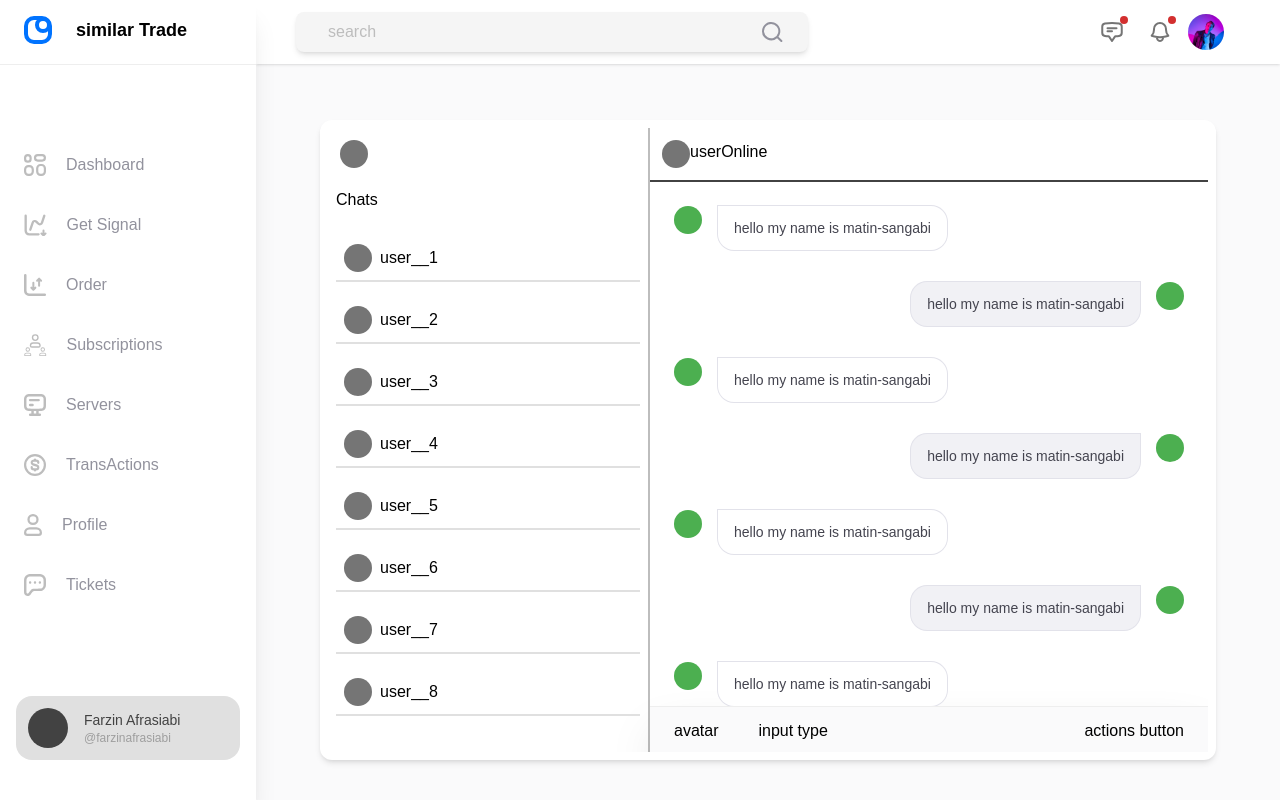
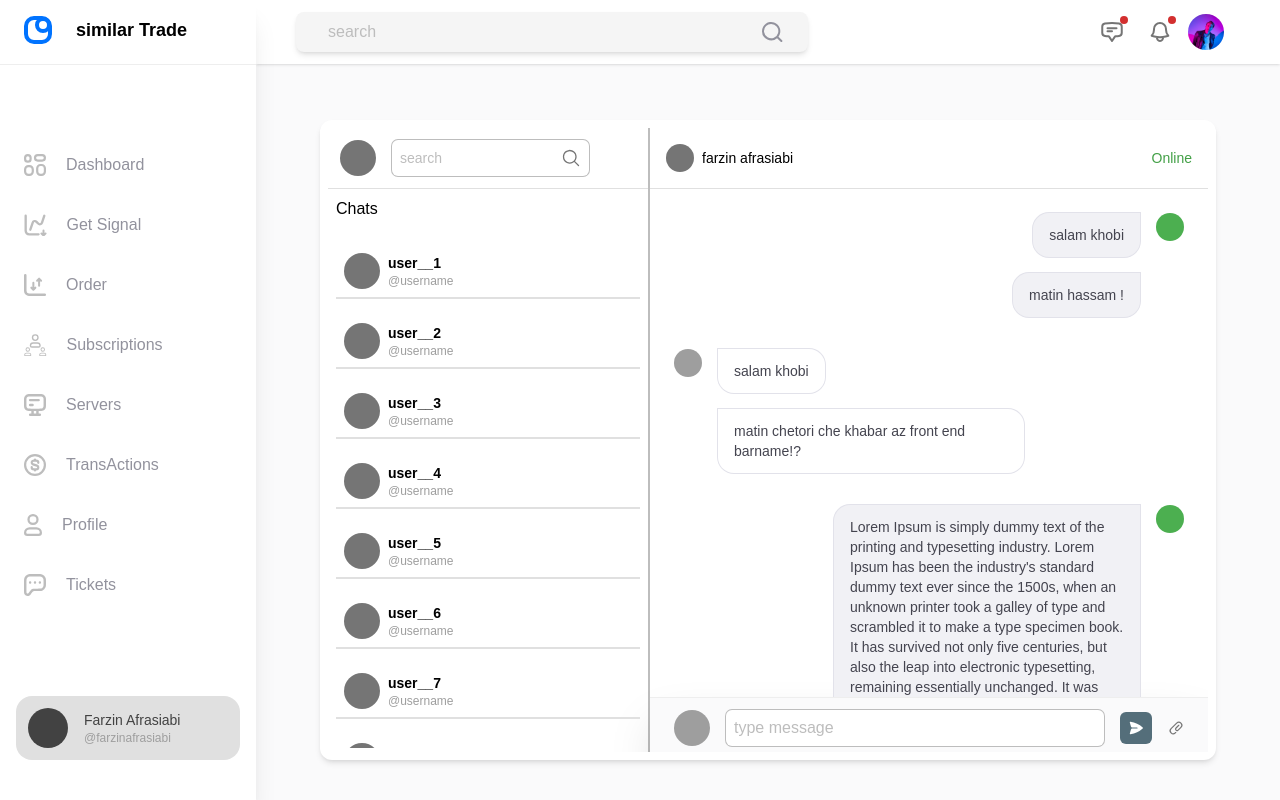
Before and after one commit to FarzinAfrasiabi/similar-trade, a Next.js app: page /chats in a window 1280 px wide. Built offline with nearby package versions, Linux system fonts and the light colour scheme.

Commit message:
update chat design

```diff
--- a/src/pages/chats/index.js
+++ b/src/pages/chats/index.js
@@ -11,6 +11,18 @@ import {
   Typography,
 } from "@mui/material";
 import { useTheme } from "@mui/material/styles";
+import { Children } from "react";
+import {
+  HiPaperAirplane,
+  HiPaperClip,
+  HiSearch,
+  HiSearchCircle,
+} from "react-icons/hi";
+import {
+  HiMagnifyingGlass,
+  HiMiniPaperAirplane,
+  HiMiniPaperClip,
+} from "react-icons/hi2";
 const ChatPage = () => {
   //* hooks
   const theme = useTheme();
@@ -22,26 +34,45 @@ const ChatPage = () => {
           <div className="w-full h-full flex relative overflow-hidden">
             {/* chat sidebar */}
             <div>
-              <div className="h-full block static border-r-2 border-gray-400">
-                <div className="w-80 flex flex-col static overflow-y-auto">
+              <div className="h-full block static border-r-2 border-gray-400 ">
+                <div className="w-80 flex flex-col static overflow-y-auto overflow-x-hidden h-full">
                   {/* search user and other */}
-                  <div className="p-3 border-b-1 border-b-gray-400 flex items-center">
-                    <div className="w-7 h-7 rounded-full bg-gray-600"></div>
+                  <div className="p-3 border-b  flex items-center gap-x-4  border-gray-300">
+                    <div className="w-9 h-9 rounded-full bg-gray-600"></div>
+                    <div className="relative flex items-center justify-between">
+                      <input
+                        type="text"
+                        className="border-none py-2 outline-none ring-1 ring-gray-400 rounded-md px-2 text-sm focus:shadow focus:ring-2 transition-all ease-in-out duration-100"
+                        placeholder="search"
+                      />
+                      <span className="absolute text-gray-600 right-2 text-xl">
+                        <HiMagnifyingGlass />
+                      </span>
+                    </div>
                   </div>
+
                   {/* users */}
-                  <div className="h-[calc(100% - 4.0625rem)]">
-                    <div className="relative h-full overflow-hidden ">
+                  <div className="h-[calc(100%-4.0625rem)]">
+                    <div className="relative h-full overflow-y-auto overflow-x-hidden ">
                       <div className="p-2 flex flex-col gap-y-6">
                         <h5>Chats</h5>
                         <ul className="flex flex-col gap-y-4">
-                          {[1, 2, 2, 2, 2, 2, 2, 2].map((_, i) => {
+                          {[1, 2, 2, 2, 2, 2, 2, 2, 3, 4, 5].map((_, i) => {
                             return (
                               <li
                                 key={i}
-                                className="p-2 w-full border-b-2 border-gray-300 flex gap-x-2 items-center"
+                                className="p-2 w-full border-b-2 border-gray-300 flex gap-x-2 last:border-b-0 items-center"
                               >
-                                <div className="w-7 h-7 rounded-full bg-gray-600"></div>
-                                {`user__${i + 1}`}
+                                {/* avatar */}
+                                <div className="w-9 h-9 rounded-full bg-gray-600"></div>
+                                <div className="flexx flex-col gap-y-2">
+                                  <h2 className="text-sm font-semibold">{`user__${
+                                    i + 1
+                                  }`}</h2>
+                                  <h4 className="text-xs text-gray-500">
+                                    @username
+                                  </h4>
+                                </div>
                               </li>
                             );
                           })}
@@ -55,35 +86,80 @@ const ChatPage = () => {
             {/* chats main */}
             <div className="flex-grow-1 w-full h-full ">
               {/* chat user header */}
-              <div className="p-3  border-b-2 border-gray-800 w-full flex ">
-                <div className="w-7 h-7 rounded-full bg-gray-600"></div>
-                userOnline
+              <div className="w-full flex items-center justify-between p-4  border-b  border-gray-300">
+                <div className="  w-full flex items-center gap-x-2 ">
+                  <div className="w-7 h-7 rounded-full bg-gray-600"></div>
+                  <span className="text-sm">farzin afrasiabi</span>
+                </div>
+                <span className="text-sm text-green-600">Online</span>
               </div>
               {/* chat content */}
-              <div className="h-[calc(100%-6.25rem)]">
+              <div className="h-[calc(100%-7.25rem)]">
                 <div className="p-6 h-full overflow-y-auto overflow-x-hidden">
                   {/* chat list */}
+                  {/* my chat */}
+                  <UserChat isReverse={true}>
+                    <ContentData isReverse={true} content={"salam khobi"} />
+                    <ContentData isReverse={true} content={"matin hassam !"} />
+                  </UserChat>
                   {/* user chat  */}
-                  {/* my chat */}
-                  {[1, 2, 3, 4, 5, 6,7,7,7,7,7,7,8,8,8,8].map((item) => {
-                    return (
-                      <UserChat
-                        key={item}
-                        isReverse={item % 2 === 0 ? true : false}
-                        content={"hello my name is  matin-sangabi"}
+                  <UserChat>
+                    <ContentData content={"salam khobi"} />
+                    <ContentData
+                      content={
+                        "matin chetori che khabar az front end barname!?"
+                      }
+                    />
+                  </UserChat>
+                  <UserChat isReverse={true}>
+                    <ContentData
+                      isReverse={true}
+                      content={
+                        "Lorem Ipsum is simply dummy text of the printing and typesetting industry. Lorem Ipsum has been the industry's standard dummy text ever since the 1500s, when an unknown printer took a galley of type and scrambled it to make a type specimen book. It has survived not only five centuries, but also the leap into electronic typesetting, remaining essentially unchanged. It was popularised in the 1960s with the release of Letraset sheets containing Lorem Ipsum passages, and more recently with desktop publishing software like Aldus PageMaker including versions of Lorem Ipsum."
+                      }
+                    />
+                    {/* <ContentData isReverse={true} content={"matin hassam !"} /> */}
+                  </UserChat>
+                  <UserChat>
+                    <ContentData
+                      content={
+                        "Lorem Ipsum is simply dummy text of the printing and typesetting industry. Lorem Ipsum has been the industry's standard dummy text ever since the 1500s, when an unknown printer took a galley of type and scrambled it to make a type specimen book. It has survived not only five centuries, but also the leap into electronic typesetting, remaining essentially unchanged. It was popularised in the 1960s with the release of Letraset sheets containing Lorem Ipsum passages, and more recently with desktop publishing software like Aldus PageMaker including versions of Lorem Ipsum."
+                      }
+                    />
+                    {/* <ContentData isReverse={true} content={"matin hassam !"} /> */}
+                  </UserChat>
+                </div>
+                {/* form */}
+                <form className="w-full py-3 px-6 bg-[#FAFAFB] shadow-2xl border-t">
+                  <div className="w-full gap-x-4 flex items-center justify-between">
+                    <div className="w-9 h-9 rounded-full bg-gray-500 flex items-center justify-center"></div>
+                    <div className="relative flex-1 flex items-center justify-between">
+                      <input
+                        type="text"
+                        placeholder="type message"
+                        className="p-2 resize-none h-9 rounded-md border-none outline-none flex-1 ring-1 ring-gray-400 focus:ring-2 focus:shadow-md "
                       />
-                    );
-                  })}
-                </div>
-                <form className="w-full py-3 px-6 bg-[#FAFAFB] shadow-2xl border-t">
-                  <div className="w-full gap-x-10 flex items-center justify-between">
-                    <p>avatar</p>
-                    <p className="flex-1">input type</p>
-                    <p className="">actions button</p>
+                    </div>
+                    <div className="flex items-center gap-x-2 lg:gapx-x-4">
+                      <button
+                        type="submit"
+                        className="p-2 bg-blue-gray-600 text-white rounded-md"
+                      >
+                        <HiMiniPaperAirplane />
+                      </button>
+                      <div className="flex items-center gap-x-2">
+                        <button type="button"></button>
+                        <label htmlFor="file_data">
+                          <span className="cursor-pointer text-gray-600">
+                            <HiMiniPaperClip />
+                          </span>
+                        </label>
+                        <input id="file_data" type="file" className="hidden" />
+                      </div>
+                    </div>
                   </div>
                 </form>
               </div>
-              {/* form */}
             </div>
           </div>
         </div>
@@ -94,7 +170,7 @@ const ChatPage = () => {
 
 export default ChatPage;
 
-function UserChat({ content, isReverse = false }) {
+function UserChat({ isReverse = false, children }) {
   return (
     <div
       className={`flex ${
@@ -102,24 +178,28 @@ function UserChat({ content, isReverse = false }) {
       }  mb-4 gap-x-4 `}
     >
       <div>
-        <div className="relative flex items-center overflow-hidden w-7 h-7 rounded-full bg-green-500 "></div>
+        <div
+          className={`relative flex items-center overflow-hidden w-7 h-7 rounded-full ${
+            isReverse ? "bg-green-500" : "bg-gray-500"
+          } `}
+        ></div>
       </div>
       {/* chat body */}
       <div className="max-w-[calc(100% - 5.75rem)] md:max-w-[75%] lg:max-w-[60%] ">
-        <ContentData isReverse={isReverse} content={content} />
+        {children}
       </div>
     </div>
   );
 }
 
-function ContentData({ isReverse, content }) {
+function ContentData({ isReverse = false, content }) {
   return (
     <div className="mb-4">
       <p
-        className={`py-3 mt-0 mb-0 ml-auto mr-0 px-4 w-fit ${
+        className={`py-3 mt-0 mb-0  px-4 w-fit ${
           isReverse
-            ? "bg-[#F1F1F5] rounded-tr-none "
-            : "bg-white rounded-tl-none"
+            ? "bg-[#F1F1F5] rounded-tr-none ml-auto mr-0"
+            : "bg-white rounded-tl-none ml-0 mr-auto"
         } text-[#44444F] text-sm ring-1  rounded-2xl  ring-[#E2E2EA]`}
       >
         {content}
@@ -127,3 +207,15 @@ function ContentData({ isReverse, content }) {
     </div>
   );
 }
+
+/**
+ * {[1, 2, 3, 4, 5, 6,7,7,7,7,7,7,8,8,8,8].map((item) => {
+                    return (
+                      <UserChat
+                        key={item}
+                        isReverse={item % 2 === 0 ? true : false}
+                        content={"hello my name is  matin-sangabi"}
+                      />
+                    );
+                  })}
+ */
```
